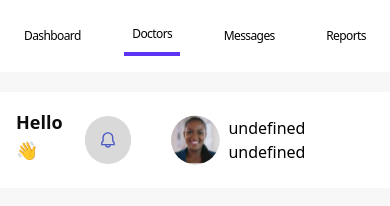
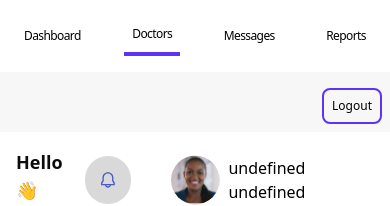
Before and after one commit to queen-x-vee/afrimed-frontend, a React (Create React App) app: page /patient-doctors in a window 390 px wide. Shown: the top 206 px of the page. Built offline with nearby package versions, Linux system fonts and the light colour scheme; no server answers.

Commit message:
mobile logout

```diff
--- a/src/components/doctors-components/TopNavbar.jsx
+++ b/src/components/doctors-components/TopNavbar.jsx
@@ -32,6 +32,12 @@ const TopNavbar = () => {
   const user = useAuthStore((state) => state.user);
   const navigate = useNavigate();
 
+  const handleLogout = () => {
+    localStorage.clear();
+    useAuthStore.getState().logout();
+    navigate("/");
+  };
+
   // -------- Redirect user if logged in -----------------
   useEffect(() => {
     if (!isLoggedIn) {
@@ -59,6 +65,14 @@ const TopNavbar = () => {
               </div>
             );
           })}
+        </div>
+        <div className="md:hidden flex items-center justify-end mr-2 mb-2">
+          <button
+            className="text-black text-xs p-2 border-2 border-[#5D34F3] rounded-lg"
+            onClick={handleLogout}
+          >
+            Logout
+          </button>
         </div>
       </nav>
 
--- a/src/components/patients-components/PatientTopNavbar.jsx
+++ b/src/components/patients-components/PatientTopNavbar.jsx
@@ -1,7 +1,7 @@
 import React from "react";
 import Notifications from "../../assests/doctors-dashboard-assets/notificationbell.svg";
 import Profile from "../../assests/doctors-dashboard-assets/doctorsprofilepic.svg";
-import { NavLink } from "react-router-dom";
+import { NavLink, useNavigate } from "react-router-dom";
 import useAuthStore from "../../stores/authStore";
 
 const pageRoutes = [
@@ -26,11 +26,17 @@ const pageRoutes = [
 
 const TopNavbar = () => {
   const user = useAuthStore((state) => state.user);
+  const history = useNavigate();
+  const handleLogout = () => {
+    localStorage.clear();
+    useAuthStore.getState().logout();
+    history("/");
+  };
 
   return (
     <>
       <nav>
-        <div className=" md:hidden flex flex-row justify-between items-center p-4 bg-[#FFFFFF] mb-5 md:mb-10">
+        <div className=" md:hidden flex flex-row justify-between items-center p-4 bg-[#FFFFFF] mb-4 md:mb-10">
           {pageRoutes.map((route, index) => {
             return (
               <div className="flex flex-row items-center " key={index}>
@@ -47,6 +53,14 @@ const TopNavbar = () => {
               </div>
             );
           })}
+        </div>
+        <div className="md:hidden flex items-center justify-end mr-2 mb-2">
+          <button
+            className="text-black text-xs p-2 border-2 border-[#5D34F3] rounded-lg"
+            onClick={handleLogout}
+          >
+            Logout
+          </button>
         </div>
       </nav>
       <div className="flex flex-row justify-between items-center p-4 md:px-11 md:py-6 bg-[#FFFFFF] mb-5 md:mb-10">
```
